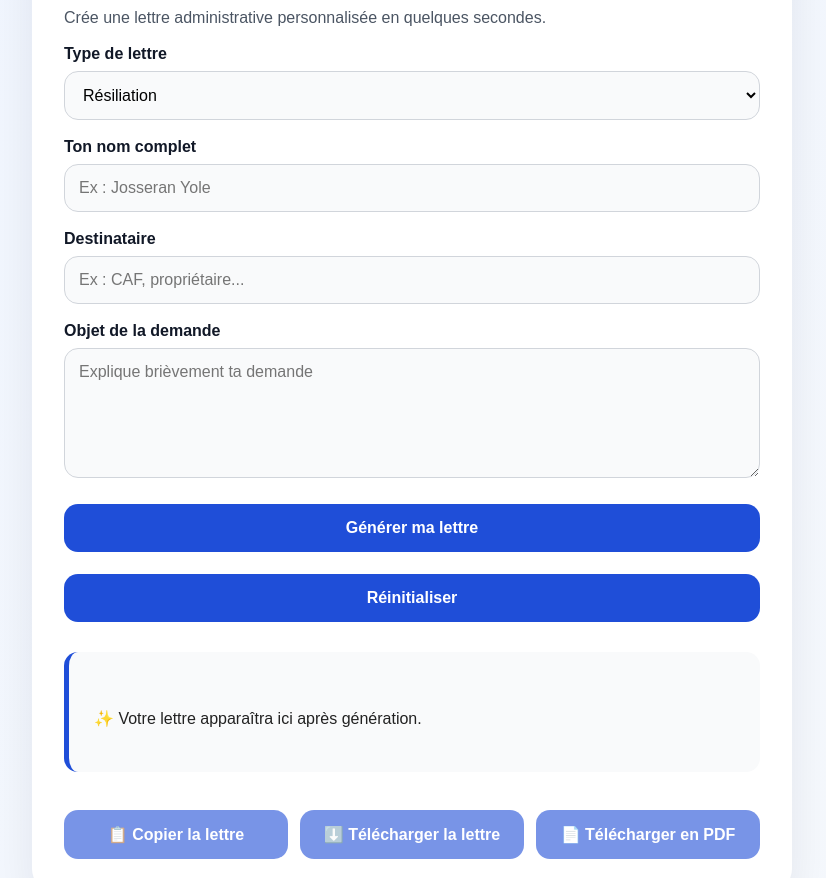
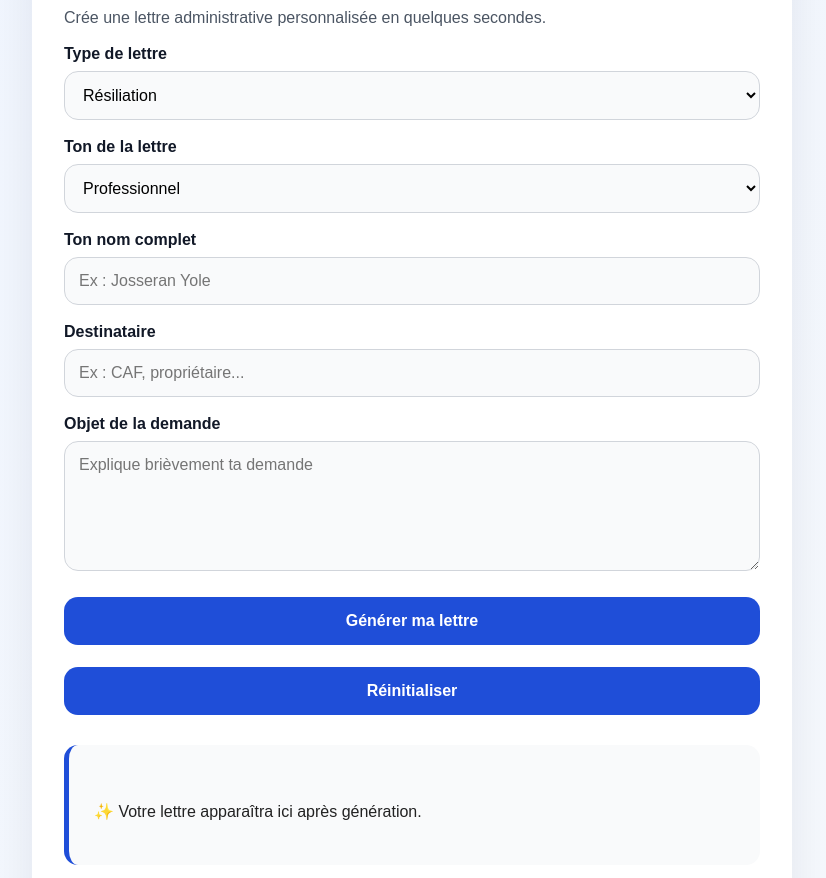
Before and after one commit to jossyole-rgb/adminfacile, a website with bundled scripts: page index.html in a window 1280 px wide. Shown: the part 780-1658 px from the top of the page, without its empty margins (228-1054 px from the left). Built offline with nearby package versions, Linux system fonts and the light colour scheme; no server answers.

Commit message:
Ajout des tons IA pour les lettres

```diff
--- a/index.html
+++ b/index.html
@@ -63,6 +63,15 @@
       <option value="apl">Demande d’APL</option>
       <option value="stage">Demande de stage</option>
       <option value="emploi">Candidature à un emploi</option>
+    </select>
+
+    <label for="tonLettre">Ton de la lettre</label>
+    <select id="tonLettre">
+      <option value="professionnel">Professionnel</option>
+      <option value="juridique">Juridique</option>
+      <option value="poli">Poli</option>
+      <option value="ferme">Ferme</option>
+      <option value="simple">Simple et clair</option>
     </select>
 
     <label for="nom">Ton nom complet</label>
--- a/script.js
+++ b/script.js
@@ -136,6 +136,7 @@ window.creerCompte = async function () {
 
 window.genererLettre = async function () {
   const type = document.getElementById("typeLettre").value;
+  const tonLettre = document.getElementById("tonLettre").value;
   const nom = document.getElementById("nom").value.trim();
   const destinataire = document.getElementById("destinataire").value.trim();
   const objet = document.getElementById("objet").value.trim();
@@ -192,6 +193,7 @@ window.genererLettre = async function () {
         },
         body: JSON.stringify({
           type,
+          tonLettre,
           nom,
           destinataire,
           objet
```
Also changed, not shown: server.js (+9 -6 lines), 1 other file.
